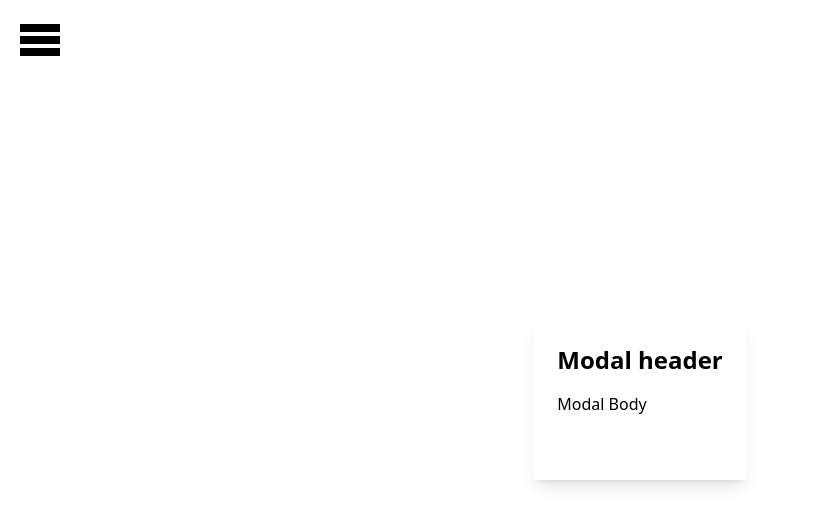
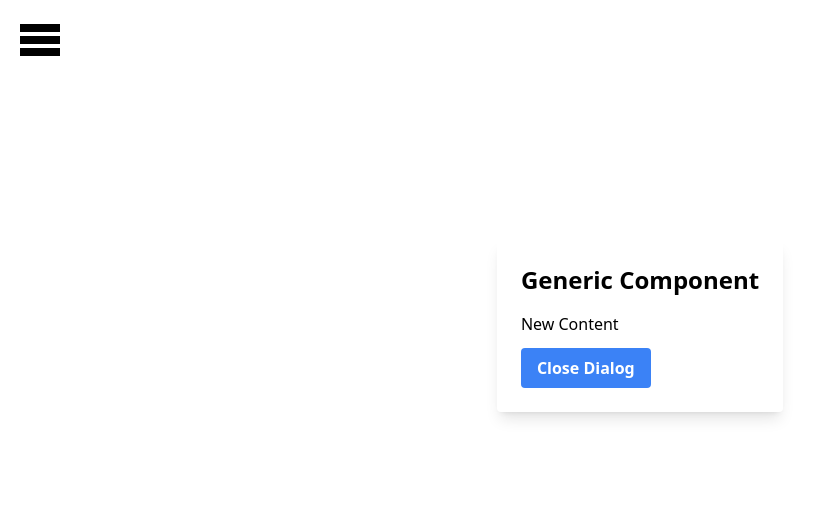
Before and after one commit to Abhishek4298/Generic-Component, a React (Create React App) app: page /modal in a window 1280 px wide. Both pictures are taken after a click on the button "Open Dialog". Shown: the top 526 px of the page, without its empty margins (0-822 px from the left). Built offline with nearby package versions, Linux system fonts and the light colour scheme.

Commit message:
Styling Button and Modal component.

```diff
--- a/src/App.js
+++ b/src/App.js
@@ -4,7 +4,7 @@ import CustomRoute from "./CustomRoute";
 
 const App = () => {
   return (
-    <div className="h-screen flex justify-center items-center">
+    <div className="h-screen">
       <CustomRoute />
       <SideNav />
     </div>
--- a/src/CustomRoute.js
+++ b/src/CustomRoute.js
@@ -18,7 +18,8 @@ const CustomRoute = () => {
           <Route
             path="/button"
             element={
-              <div className="grid grid-cols-3 gap-3">
+              <div className="flex justify-center items-center h-screen">
+                <div className="grid grid-cols-3">
                   <Button
                     color="red"
                     borderColor="purple"
@@ -78,21 +79,21 @@ const CustomRoute = () => {
                   >
                     Button with Icon
                   </Button>
-                <Button
-                  color="yellow"
-                  borderColor="blue"
-                  rounded="full"
-                  onClick={() => handleClickTwo("Custom Value")}
-                >
-                  Button with Icon
-                </Button>
+                </div>
               </div>
             }
           />
           <Route
             path="/modal"
             element={
-              <Modal color="red" header="Modal header" content="Modal Body" />
+              <div className="flex justify-center">
+                <Modal
+                  color="blue"
+                  header="Generic Component"
+                  content="New Content"
+                  position="center"
+                />
+              </div>
             }
           />
         </Routes>
--- a/src/components/Modal/index.js
+++ b/src/components/Modal/index.js
@@ -4,6 +4,7 @@ const Modal = ({
   color = "blue",
   header = "Modal Header",
   content = "Modal Body",
+  position
 }) => {
   const [isModalOpen, setIsModalOpen] = useState(false);
 
@@ -14,6 +15,8 @@ const Modal = ({
   const closeDialog = () => {
     setIsModalOpen(false);
   };
+
+  const align = position === "center" ? "mt-60" : "mt-0"
 
   return (
     <>
@@ -27,14 +30,14 @@ const Modal = ({
       )}
 
       {isModalOpen && (
-        <div className="fixed inset-0 flex items-center justify-center">
+        <div className={align}>
           <div className={`bg-white rounded shadow-lg p-6 max-w-sm mx-auto`}>
             <h1 className="text-2xl font-bold mb-4">{header}</h1>
             <div>
               <h2>{content}</h2>
             </div>
             <button
-              className={`bg-${color}-500 hover:bg-${color}-600 text-white font-semibold py-2 px-4 rounded`}
+              className={`mt-3 bg-${color}-500 hover:bg-${color}-600 text-white font-semibold py-2 px-4 rounded`}
               onClick={closeDialog}
             >
               Close Dialog
```
Lines whose indentation alone changed are shown as unchanged.
